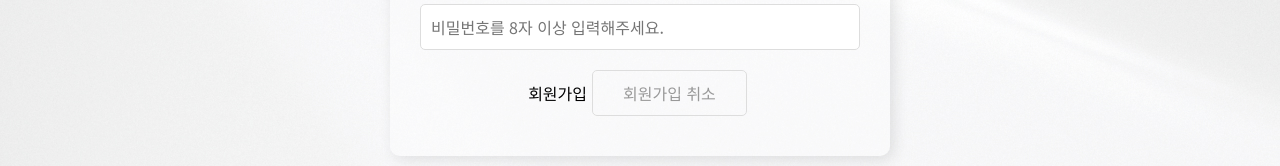
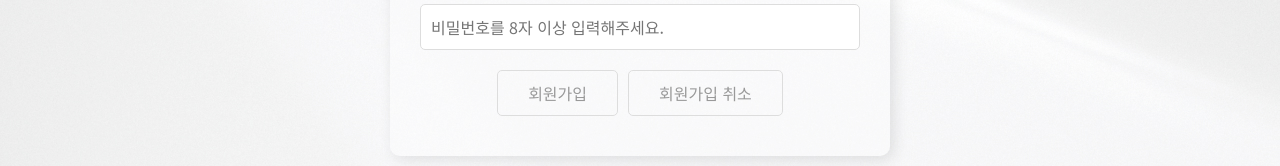
Before and after one commit to Dorabang/wanted-pre-onboarding-frontend, a React (Create React App) app: page /signup in a window 1280 px wide. Shown: the part 320-486 px from the top of the page. Built offline with nearby package versions, Linux system fonts and the light colour scheme.

Commit message:
chore: fixed submit btn disabled

```diff
--- a/src/pages/Auth/SignIn/index.jsx
+++ b/src/pages/Auth/SignIn/index.jsx
@@ -93,10 +93,11 @@ const SignIn = ({ accessToken, SERVER_URI }) => {
             id='ErrorMsg'
           />
           <input
-            type={!able ? 'button' : 'submit'}
+            type='submit'
             value='로그인'
             data-testid='signin-button'
             className='btn'
+            disabled={able ? false : true}
           />
 
           <input
--- a/src/pages/Auth/SignIn/style.js
+++ b/src/pages/Auth/SignIn/style.js
@@ -46,6 +46,7 @@ export const FormContainer = styled.div`
   }
 
   input[type='submit'],
+  input:disabled,
   [type='reset'],
   .btn {
     padding: 10px 30px;
@@ -57,8 +58,14 @@ export const FormContainer = styled.div`
     cursor: pointer;
   }
 
-  .btn {
+  input:disabled {
     cursor: default;
+  }
+
+  input[type='submit']:disabled:hover {
+    background: transparent;
+    border: 1px solid #ddd;
+    color: #999;
   }
 
   input[type='submit']:hover {
--- a/src/pages/Auth/SignUp/index.jsx
+++ b/src/pages/Auth/SignUp/index.jsx
@@ -91,9 +91,10 @@ const SignUp = ({ accessToken, SERVER_URI }) => {
           />
 
           <input
-            type={!able ? 'button' : 'submit'}
+            type='submit'
             value='회원가입'
             data-testid='signup-button'
+            disabled={able ? false : true}
           />
 
           <input
--- a/src/pages/Auth/SignUp/style.js
+++ b/src/pages/Auth/SignUp/style.js
@@ -45,6 +45,7 @@ export const FormContainer = styled.div`
   }
 
   input[type='submit'],
+  input:disabled,
   [type='reset'],
   .btn {
     padding: 10px 30px;
@@ -53,10 +54,17 @@ export const FormContainer = styled.div`
     border: 1px solid #ddd;
     color: #999;
     transition: background 0.3s, color 0.3s, border 0.3s;
+    cursor: pointer;
   }
 
-  .btn {
+  input:disabled {
     cursor: default;
+  }
+
+  input[type='submit']:disabled:hover {
+    background: transparent;
+    border: 1px solid #ddd;
+    color: #999;
   }
 
   input[type='submit']:hover {
```
